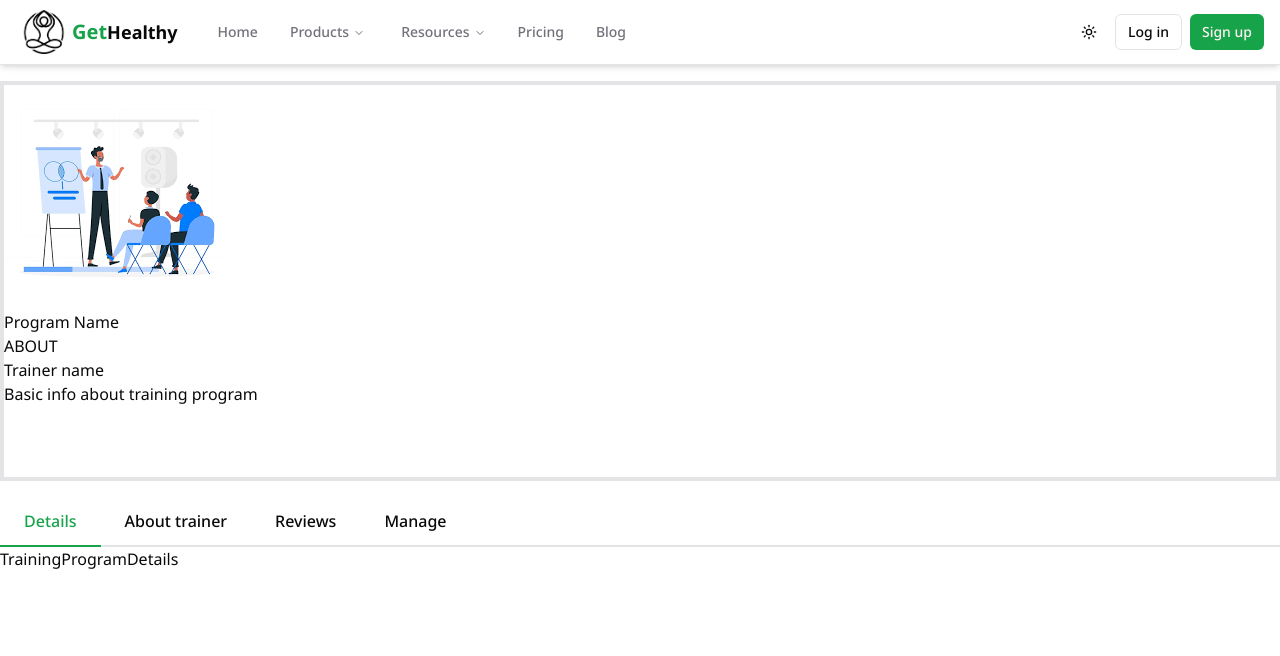
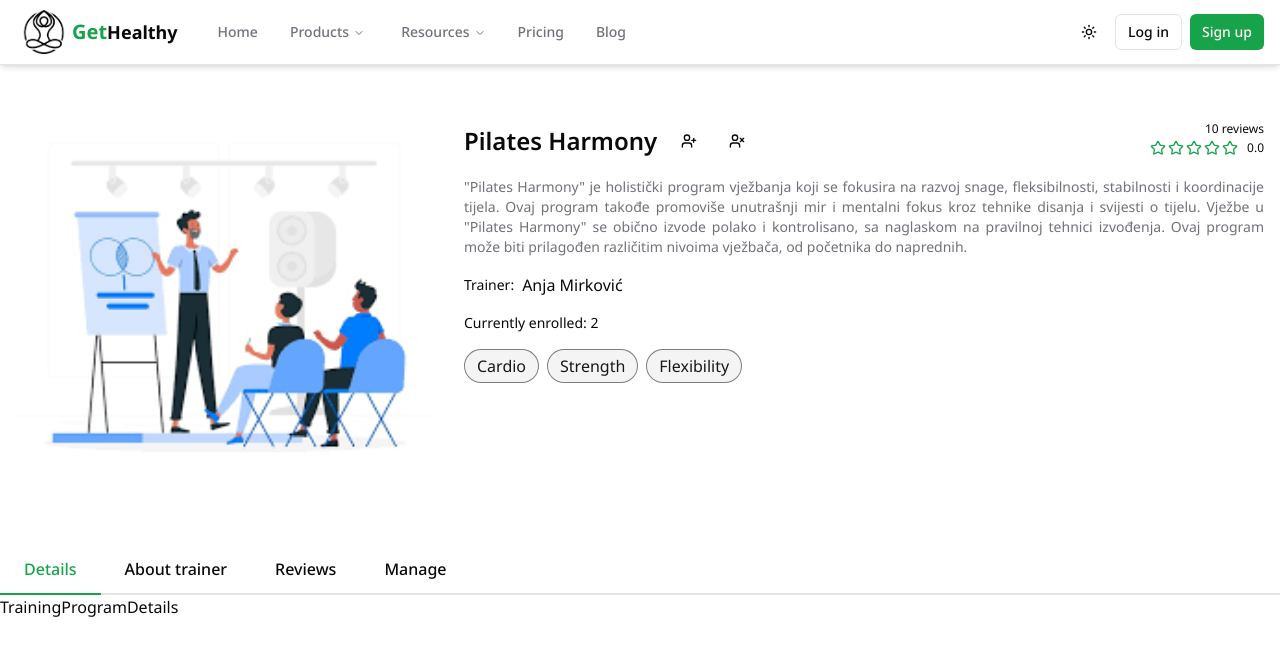
Before and after one commit to Milan-Kovacevic/GetHealthy, a React (Vite) app in the folder gh-client/: page /programs/1/details in a window 1280 px wide. Shown: the top 656 px of the page. Built offline with nearby package versions, Linux system fonts and the light colour scheme.

Commit message:
[FEATURE]: UI03-Program details added

```diff
--- a/gh-client/package.json
+++ b/gh-client/package.json
@@ -50,6 +50,7 @@
     "react-day-picker": "^8.10.1",
     "react-dom": "^18.3.1",
     "react-hook-form": "^7.53.1",
+    "react-icons": "^5.3.0",
     "react-resizable-panels": "^2.1.6",
     "react-router-dom": "^6.27.0",
     "recharts": "^2.13.3",
--- /dev/null
+++ b/gh-client/src/components/primitives/StarRating.tsx
@@ -0,0 +1,49 @@
+'use client'
+
+import { useState } from 'react'
+import { Star } from 'lucide-react'
+
+interface StarRatingProps {
+  initialRating?: number
+  maxRating?: number
+  onRatingChange?: (rating: number) => void
+}
+
+export default function StarRating({ initialRating = 0, maxRating = 5, onRatingChange }: StarRatingProps) {
+  const [rating, setRating] = useState(initialRating)
+  const [hover, setHover] = useState(0)
+
+  const handleRatingChange = (newRating: number) => {
+    setRating(newRating)
+    if (onRatingChange) {
+      onRatingChange(newRating)
+    }
+  }
+
+  return (
+    <div className="flex items-center" aria-label={`Rate ${rating} out of ${maxRating} stars`}>
+      {[...Array(maxRating)].map((_, index) => {
+        const starValue = index + 1
+        return (
+          <button
+            key={index}
+            className="p-px focus:outline-none focus:ring-2 focus:ring-blue-300 rounded"
+            onClick={() => handleRatingChange(starValue)}
+            onMouseEnter={() => setHover(starValue)}
+            onMouseLeave={() => setHover(0)}
+            aria-label={`Rate ${starValue} star${starValue !== 1 ? 's' : ''}`}
+          >
+            <Star
+              className={`w-4 h-4 ${
+                starValue <= (hover || rating) ? 'text-primary fill-primary' : 'text-primary'
+              } transition-colors duration-150`}
+            />
+          </button>
+        )
+      })}
+      <span className="ml-2 text-xs">
+        {rating.toFixed(1)}
+      </span>
+    </div>
+  )
+}
--- a/gh-client/src/pages/program-details/TrainingProgramInfo.tsx
+++ b/gh-client/src/pages/program-details/TrainingProgramInfo.tsx
@@ -1,17 +1,79 @@
 import React from "react";
 import programImg from "@/assets/program-example.png";
+import { Badge } from "@/components/ui/badge";
+import { UserPlus, UserX } from "lucide-react";
+import { Button } from "@/components/ui/button";
+import StarRating from "@/components/primitives/StarRating";
 
 export default function TrainingProgramInfo() {
   return (
-    <div className="border-4 h-[400px] my-4">
-      <div>
-        <img src={programImg}></img>
+    <div className="my-4 flex flex-col lg:flex-row h-auto p-4 relative">
+      <div className="w-full lg:w-1/3 mb-4 lg:mb-0">
+        <img
+          src={programImg}
+          alt="Training Program"
+          className="w-full h-full object-cover"
+        />
       </div>
-      <div>
-        <h1>Program Name</h1>
-        <h2>ABOUT</h2>
-        <h3>Trainer name</h3>
-        <p>Basic info about training program</p>
+
+      <div className="w-full lg:w-2/3 pl-0 lg:pl-8 relative flex flex-col gap-2">
+        <div className="flex justify-between mt-6">
+          <div className="relative flex items-center gap-2">
+            <h1 className="text-2xl font-semibold">Pilates Harmony</h1>
+            <div className="flex">
+              <Button variant="ghost" className="text-2xl">
+                <UserPlus />
+              </Button>
+              <Button variant="ghost" className="text-2xl">
+                <UserX />
+              </Button>
+            </div>
+          </div>
+
+          <div className="flex flex-col items-right">
+            <p className="text-xs text-right mb-0.5">10 reviews</p>
+            <StarRating />
+          </div>
+        </div>
+
+        <h2 className="text-sm text-muted-foreground text-justify mt-2">
+          "Pilates Harmony" je holistički program vježbanja koji se fokusira na
+          razvoj snage, fleksibilnosti, stabilnosti i koordinacije tijela. Ovaj
+          program takođe promoviše unutrašnji mir i mentalni fokus kroz tehnike
+          disanja i svijesti o tijelu. Vježbe u "Pilates Harmony" se obično
+          izvode polako i kontrolisano, sa naglaskom na pravilnoj tehnici
+          izvođenja. Ovaj program može biti prilagođen različitim nivoima
+          vježbača, od početnika do naprednih.
+        </h2>
+
+        <div className="mt-2 text-sm gap-2 flex flex-row items-center">
+          <p>Trainer:</p>
+          <p className="text-base">Anja Mirković</p>
+        </div>
+
+        <div className="pb-4">
+          <p className="mt-2 text-sm">Currently enrolled: 2</p>
+          <div className="mt-4 flex flex-wrap gap-2">
+            <Badge
+              variant="secondary"
+              className="text-base px-3 py-1 border-foreground/50 font-normal"
+            >
+              Cardio
+            </Badge>
+            <Badge
+              variant="secondary"
+              className="text-base px-3 py-1 border-foreground/50 font-normal"
+            >
+              Strength
+            </Badge>
+            <Badge
+              variant="secondary"
+              className="text-base px-3 py-1 border-foreground/50 font-normal"
+            >
+              Flexibility
+            </Badge>
+          </div>
+        </div>
       </div>
     </div>
   );
```
Also changed, not shown: 1 other file (tests, documents, lock files or other folders).
